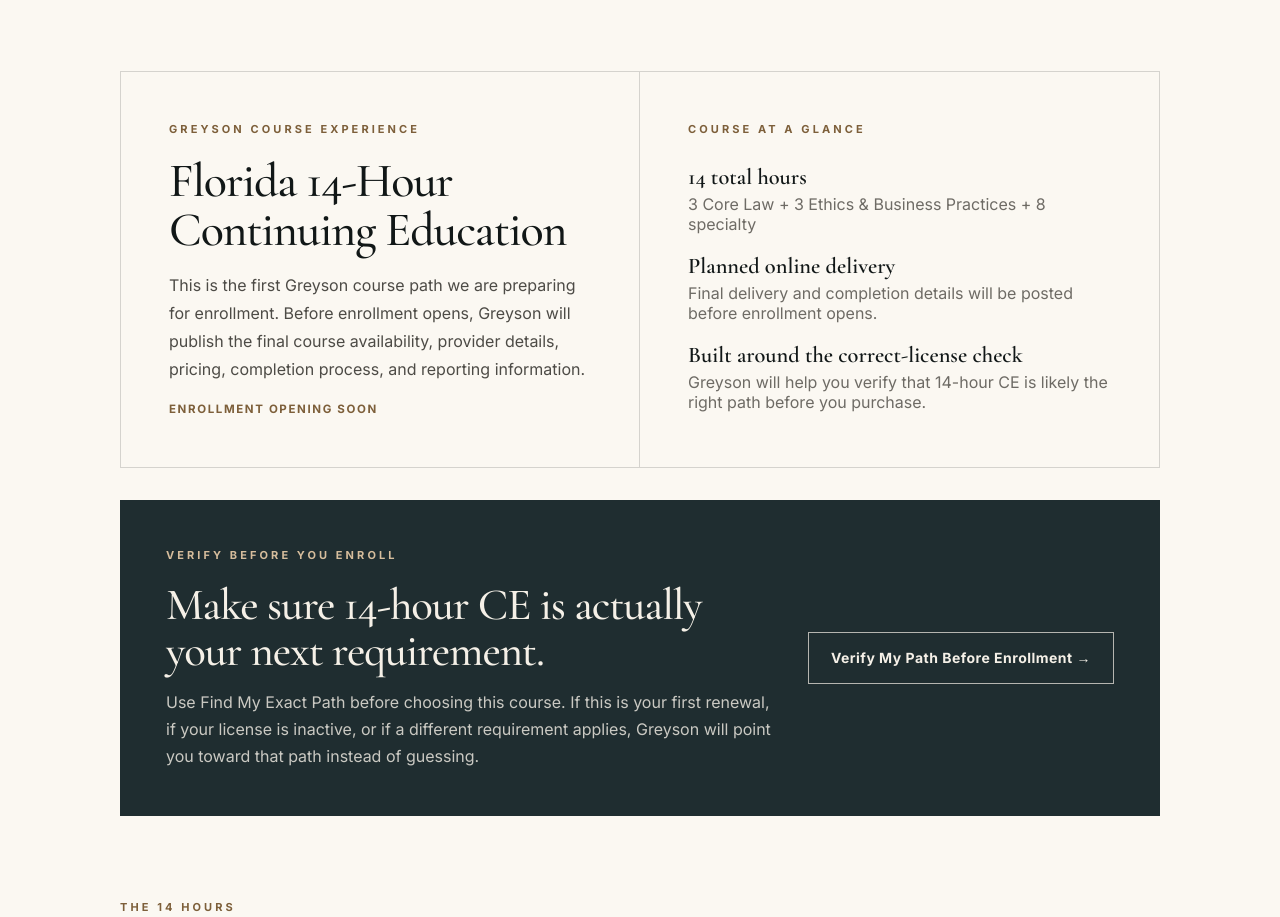
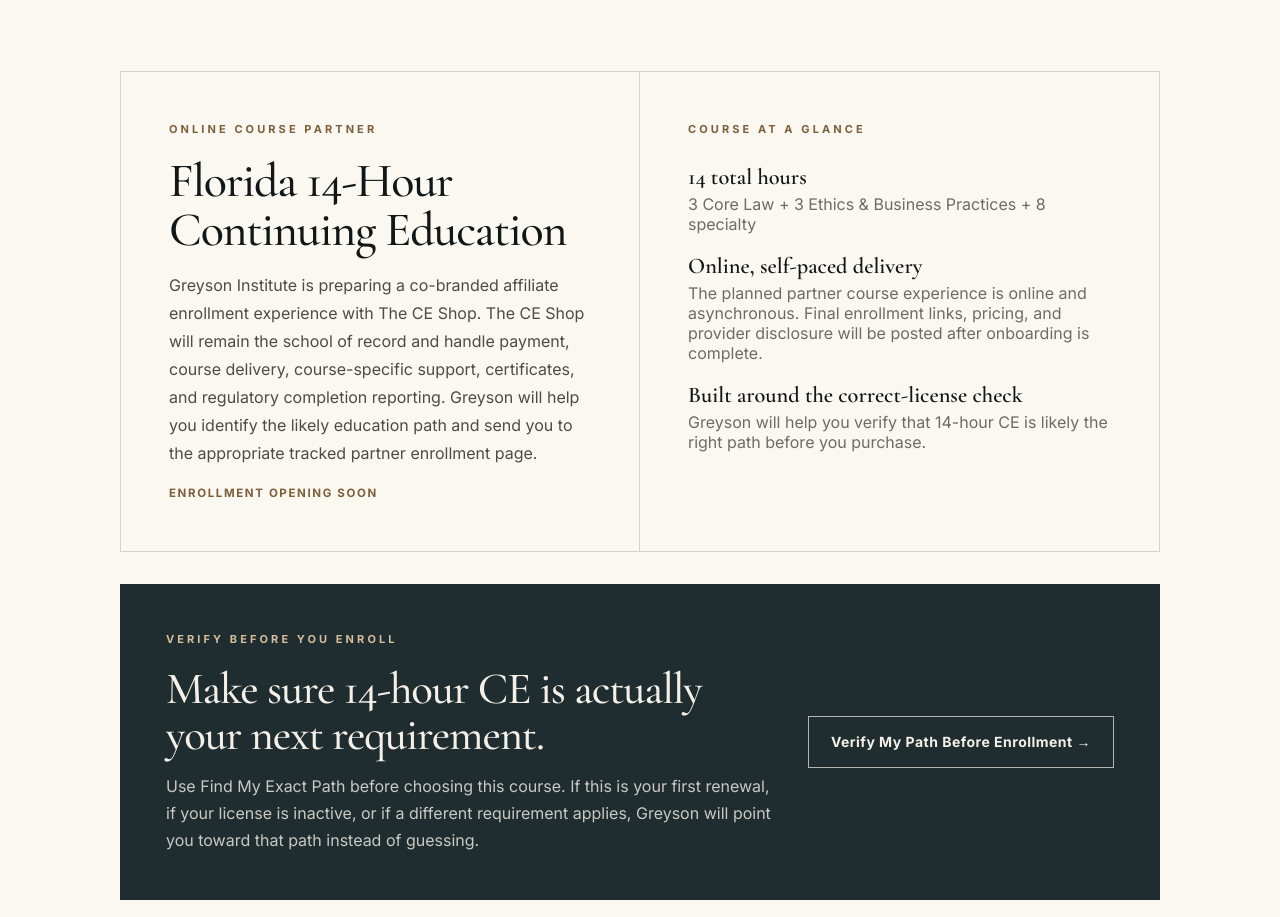
Before and after one commit to BrianLook/Greyson-Institute-Website, a Next.js app: page /florida-14-hour-real-estate-continuing-education in a window 1280 px wide. Shown: the part 931-1848 px from the top of the page. Built offline with nearby package versions, Linux system fonts and the light colour scheme.

Commit message:
Align 14-hour CE page with CE Shop affiliate model

```diff
--- a/app/florida-14-hour-real-estate-continuing-education/page.tsx
+++ b/app/florida-14-hour-real-estate-continuing-education/page.tsx
@@ -242,7 +242,7 @@ export default function Florida14HourContinuingEducationPage() {
               minWidth: 0,
             }}
           >
-            <p className="eyebrow">GREYSON COURSE EXPERIENCE</p>
+            <p className="eyebrow">ONLINE COURSE PARTNER</p>
 
             <h2
               style={{
@@ -261,10 +261,12 @@ export default function Florida14HourContinuingEducationPage() {
                 maxWidth: "650px",
               }}
             >
-              This is the first Greyson course path we are preparing for
-              enrollment. Before enrollment opens, Greyson will publish the
-              final course availability, provider details, pricing,
-              completion process, and reporting information.
+              Greyson Institute is preparing a co-branded affiliate enrollment
+              experience with The CE Shop. The CE Shop will remain the school
+              of record and handle payment, course delivery, course-specific
+              support, certificates, and regulatory completion reporting.
+              Greyson will help you identify the likely education path and send
+              you to the appropriate tracked partner enrollment page.
             </p>
 
             <p
@@ -321,11 +323,12 @@ export default function Florida14HourContinuingEducationPage() {
                     marginBottom: "4px",
                   }}
                 >
-                  Planned online delivery
+                  Online, self-paced delivery
                 </strong>
                 <span style={{ color: "#6e6b65" }}>
-                  Final delivery and completion details will be posted before
-                  enrollment opens.
+                  The planned partner course experience is online and asynchronous. Final
+                  enrollment links, pricing, and provider disclosure will be
+                  posted after onboarding is complete.
                 </span>
               </div>
 
```
